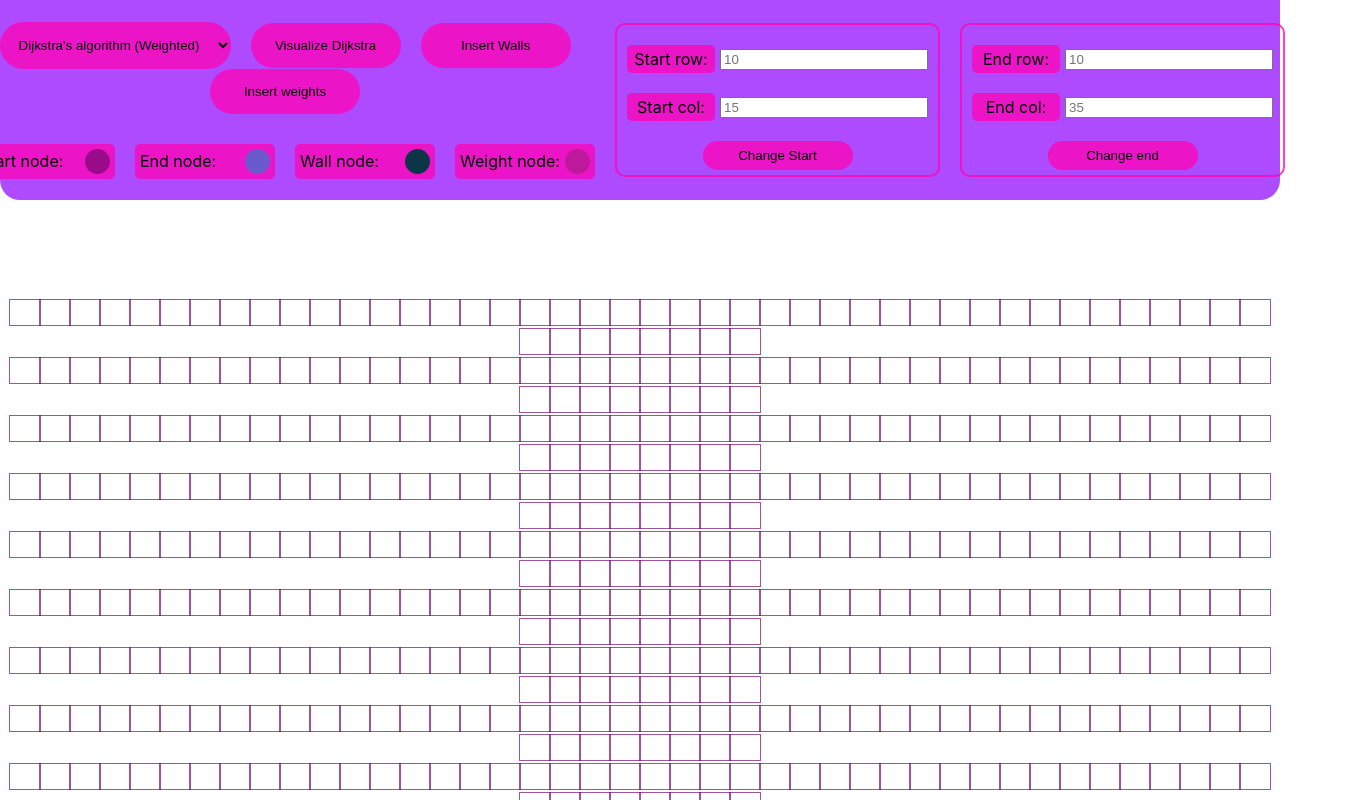
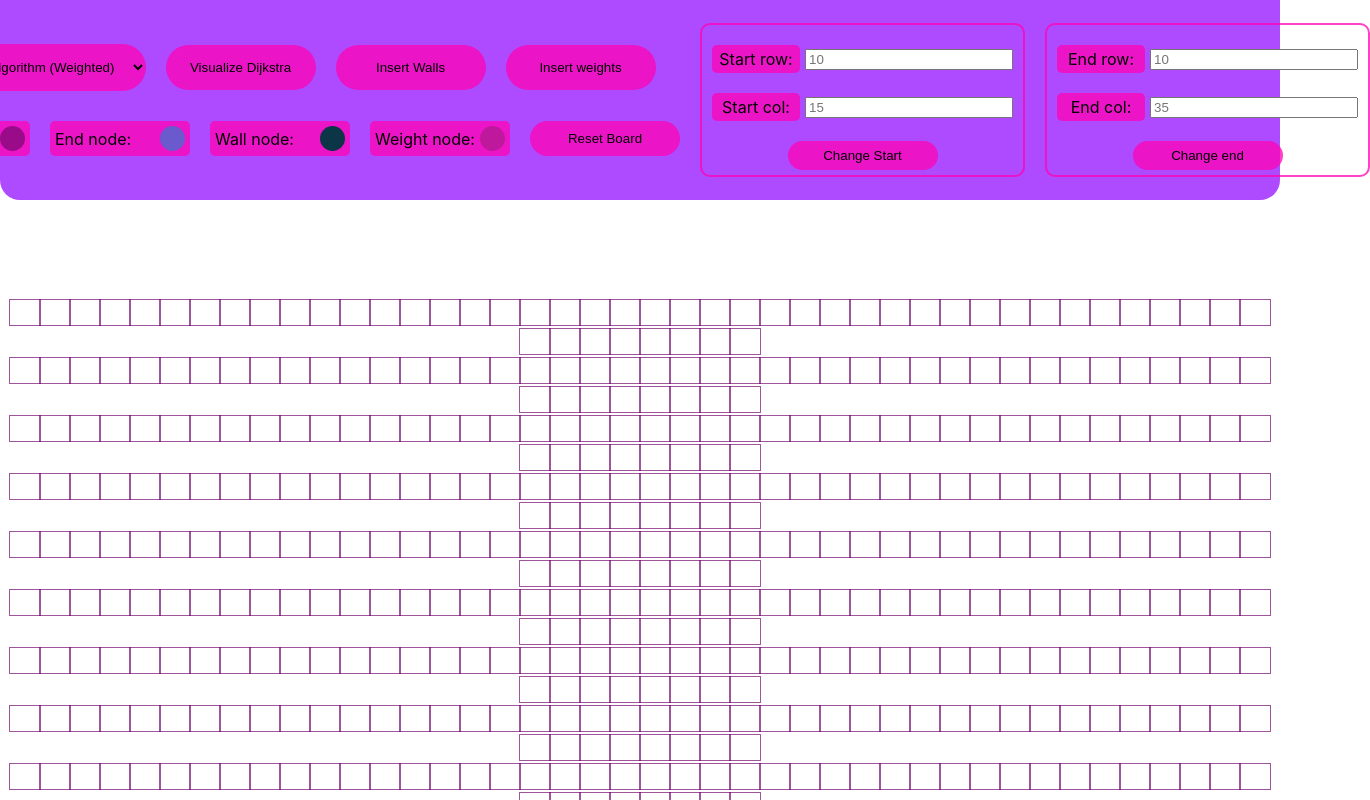
Before and after one commit to ivaanrl/pathfindingVisualizer, a React (Create React App) app: page / in a window 1280 px wide. Shown: the top 800 px of the page, 1370 px wide, since content can reach past the window. Built offline with nearby package versions, Linux system fonts and the light colour scheme.

Commit message:
add reset board button

```diff
--- a/src/algorithms/weightedAlgorithms/Astar.js
+++ b/src/algorithms/weightedAlgorithms/Astar.js
@@ -20,7 +20,9 @@ export default function Astar(grid, startNode, finishNode) {
     let currentNeighbors = getUnvisitedNeighbors(currentNode, grid);
 
     let q = findLowerF(currentNode, currentNeighbors);
-    if (q.h === 0) {
+    if (q === null) {
+      return visitedNodesInOrder;
+    } else if (q.h === 0) {
       return visitedNodesInOrder;
     } else {
       openList.push(q);
--- a/src/components/node/node.js
+++ b/src/components/node/node.js
@@ -16,6 +16,10 @@ export default class Node extends Component {
     if (!this.state.isWall && !this.state.isWeight) {
       this.setState({ nodeVisited: string });
     }
+  };
+
+  resetStyle = () => {
+    this.setState({ nodeVisited: "", isWeight: false, isWall: false });
   };
 
   setShortestPath = string => {
--- a/src/components/pathfindingVisualizer/PathfindingVisualizer.css
+++ b/src/components/pathfindingVisualizer/PathfindingVisualizer.css
@@ -80,6 +80,12 @@ button:hover {
   margin-bottom: 5px;
 }
 
+.node-description button {
+  padding: 7px;
+  margin: 0;
+  margin-right: 20px;
+}
+
 .left-header-bot {
   display: flex;
   justify-content: center;
--- a/src/components/pathfindingVisualizer/PathfindingVisualizer.js
+++ b/src/components/pathfindingVisualizer/PathfindingVisualizer.js
@@ -190,6 +190,18 @@ export default class PathfindingVisualizer extends Component {
     ref.setWall();
   };
 
+  resetStyle = ref => {
+    ref.resetStyle();
+  };
+
+  resetBoard = () => {
+    const newGrid = getInitialGrid();
+    this.setState({ ...this.state, grid: newGrid });
+    for (let nodeRef in this.refs) {
+      this.resetStyle(this.refs[`${nodeRef}`]);
+    }
+  };
+
   handleMouseUp = () => {
     if (this.state.isAnimationRunning) return;
     this.setState({ isMousePressed: false });
@@ -303,6 +315,13 @@ export default class PathfindingVisualizer extends Component {
                     <div className="start-node-text">Weight node:</div>
                     <div className="node-logo weight-node-logo"></div>
                   </div>
+                  <button
+                    className="small-button"
+                    onClick={() => this.resetBoard()}
+                    disabled={this.state.isAnimationRunning}
+                  >
+                    Reset Board
+                  </button>
                 </div>
               </div>
             </div>
```
